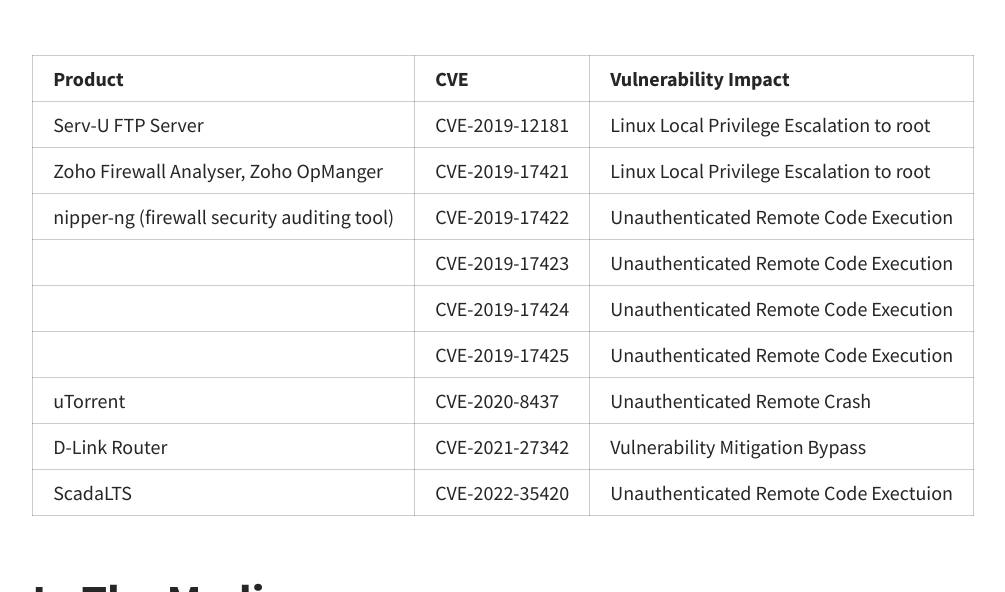
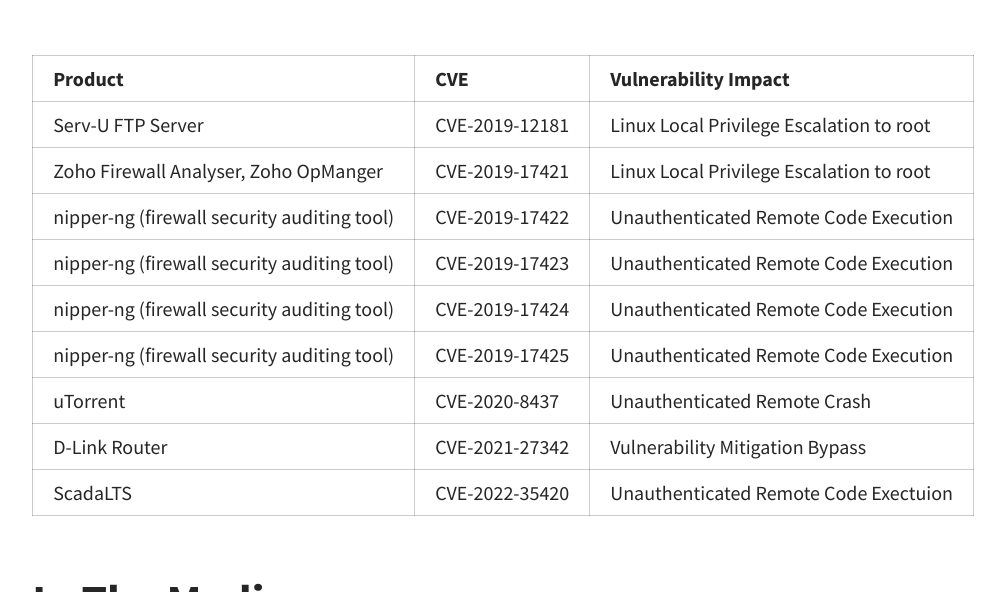
Before and after one commit to mavlevin/mavlevin.github.io, a Jekyll site: the page built from pages/3cves.md, in a window 1280 px wide and 900 px high, cut to the strip 308-900 px from the top of the window. Shown: the whole strip, without its empty margins (83-1088 px from the left). Built offline with Jekyll 4.4.1, drawn with Linux system fonts in a browser that asks for light colours.

Commit message:
Update 3cves.md

```diff
--- a/pages/3cves.md
+++ b/pages/3cves.md
@@ -10,9 +10,9 @@ feature-img: "assets/img/mdf-wood.jpg"
 | Serv-U FTP Server    | CVE-2019-12181 | Linux Local Privilege Escalation to root                     |
 | Zoho Firewall Analyser, Zoho OpManger | CVE-2019-17421 | Linux Local Privilege Escalation to root                     |
 | nipper-ng (firewall security auditing tool) | CVE-2019-17422 | Unauthenticated Remote Code Execution                     |
-|                    | CVE-2019-17423 | Unauthenticated Remote Code Execution                     |
-|                    | CVE-2019-17424 | Unauthenticated Remote Code Execution                     |
-|                    | CVE-2019-17425 | Unauthenticated Remote Code Execution                     |
+| nipper-ng (firewall security auditing tool) | CVE-2019-17423 | Unauthenticated Remote Code Execution                     |
+| nipper-ng (firewall security auditing tool) | CVE-2019-17424 | Unauthenticated Remote Code Execution                     |
+| nipper-ng (firewall security auditing tool) | CVE-2019-17425 | Unauthenticated Remote Code Execution                     |
 | uTorrent           | CVE-2020-8437  | Unauthenticated Remote Crash                     |
 | D-Link Router      | CVE-2021-27342 | Vulnerability Mitigation Bypass                     |
 | ScadaLTS     | CVE-2022-35420 | Unauthenticated Remote Code Exectuion                     |
```
